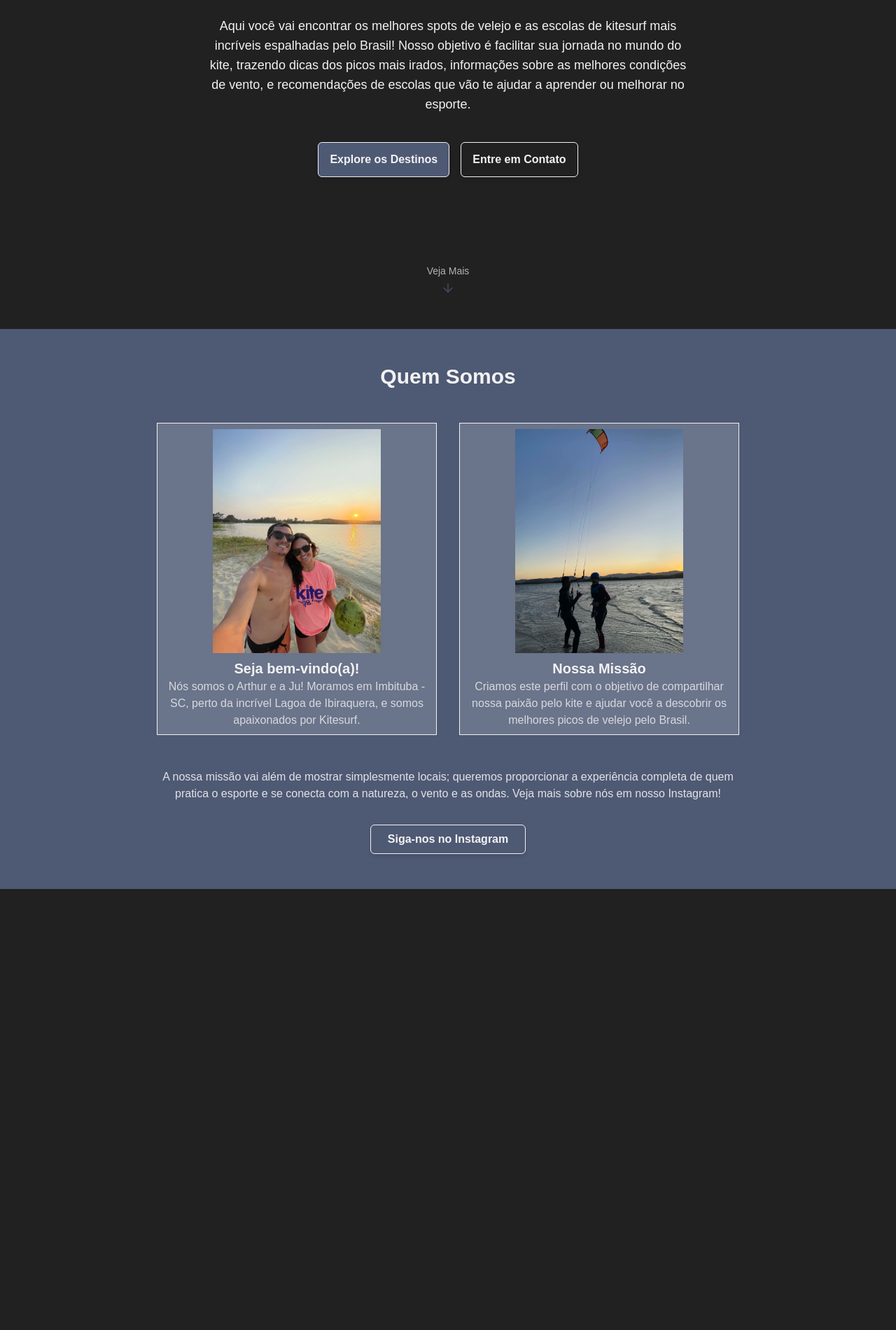
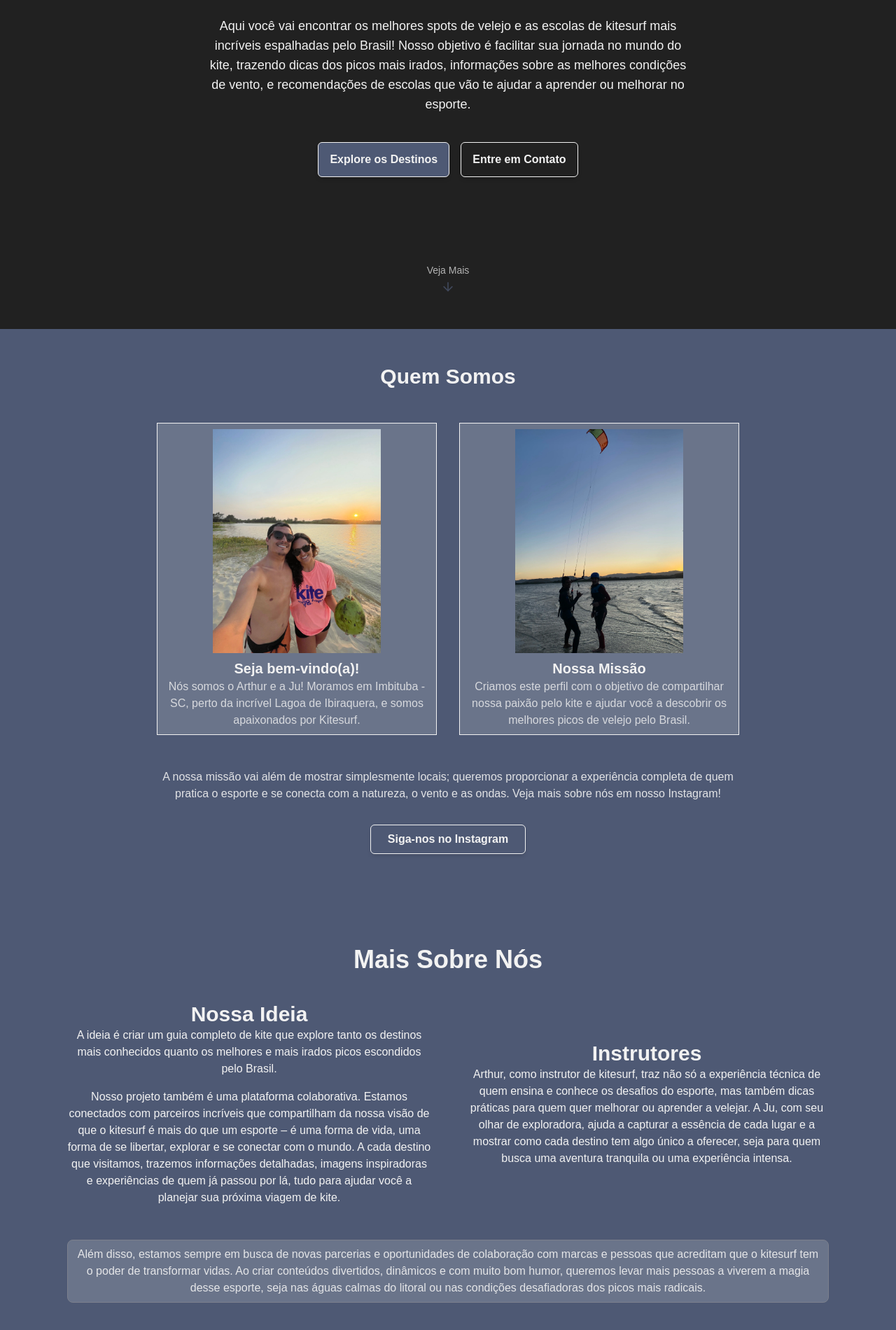
Before and after one commit to igorgp06/DestinosDoKite, a React (Vite) app in the folder frontend/: page / in a window 1280 px wide. Shown: the part 330-2230 px from the top of the page at 70% size. Before the commit the page ends 1600 px from the top, so only its background shows below. Built offline with nearby package versions, Linux system fonts and the light colour scheme.

Commit message:
[WORK 9.5] Seção More, separação dos componentes na HomePage e outras alterações.

```diff
--- a/frontend/package.json
+++ b/frontend/package.json
@@ -1,7 +1,7 @@
 {
   "name": "destinosdokite",
   "private": true,
-  "version": "0.9.3",
+  "version": "0.9.5",
   "type": "module",
   "scripts": {
     "dev": "vite",
--- a/frontend/src/index.css
+++ b/frontend/src/index.css
@@ -59,6 +59,10 @@
     --card-foreground: var(--blue-1);
   }
 
+  html {
+    @apply scroll-smooth;
+  }
+
   body {
     @apply bg-background text-foreground;
     font-family: 'Poppins', Arial, Helvetica, sans-serif;
@@ -103,7 +107,7 @@
 }
 
 @utility card-hover {
-  @apply transition-all duration-300 hover:scale-[1.02] hover:shadow-lg p-2;
+  @apply transition-all duration-300 hover:scale-[1.02] hover:shadow-lg p-2 hover:border hover:rounded-lg bg-card text-card-foreground;
 }
 
 #root {
--- a/frontend/src/pages/public/HomePage/HomePage.jsx
+++ b/frontend/src/pages/public/HomePage/HomePage.jsx
@@ -1,17 +1,22 @@
-import { Hero } from "./Hero";
-import { About } from "./About";
+import { Hero } from "./partials/Hero";
+import { About } from "./partials/About";
+import { More } from "./partials/More";
 
 export const HomePage = () => {
     return (
         <div className="flex flex-col">
-            <section id="hero" className="min-h-screen flex items-center justify-center bg-background">
+            <main id="hero" className="min-h-screen flex items-center justify-center bg-background">
                 <Hero />
-            </section>
+            </main>
 
             <section id="about" className="min-h-screen flex items-center justify-center bg-primary">
                 <About />
             </section>
 
+            <section id="more" className="min-h-[75vh] sm:min-h-[80vh] flex items-center justify-center bg-primary">
+                <More />
+            </section>
+
         </div>
     );
 };
--- a/frontend/src/pages/public/HomePage/About.jsx
+++ b/frontend/src/pages/public/HomePage/partials/About.jsx
@@ -1,8 +1,8 @@
-import { cn } from "../../../lib/utils"
+import { cn } from "../../../../lib/utils"
 
 export const About = () => {
     return (
-        <section className="relative min-h-screen flex flex-col align-center justify-center px-4" id="about">
+        <div className="relative min-h-[80vh] flex flex-col align-center justify-center px-4" id="about">
             <div className="container max-w-4xl mx-auto text-center z-10">
                 <h2 className="text-3xl md:text-4x1 font-bold mb-12 text-center text-primary-foreground">
                     Quem Somos
@@ -13,9 +13,9 @@ export const About = () => {
                         <div className="flex item-center justify-center flex-col gap-2 border bg-card card-hover">
                             <div className="flex item-center justify-center">
                                 <img
-                                    src="/public/assets/static/imgs/pages/HomePage/homePage-card-2.webp"
-                                    alt=""
-                                    className="max-w-80 max-h-80 rounded-1xl"
+                                    src="/assets/static/imgs/pages/HomePage/homePage-card-2.webp"
+                                    alt="Foto do Arthur e da Ju"
+                                    className="max-w-80 max-h-80 object-cover hover:rounded-t-xl hover:scale-101 transition-all duration-300"
                                 />
                             </div>
                             <div className="text-center">
@@ -24,7 +24,6 @@ export const About = () => {
                                     Nós somos o Arthur e a Ju! Moramos em Imbituba - SC, perto da incrível Lagoa de Ibiraquera, e somos apaixonados por Kitesurf.
                                 </p>
                             </div>
-
                         </div>
                     </div>
 
@@ -32,9 +31,9 @@ export const About = () => {
                         <div className="flex item-center justify-center flex-col gap-2 border bg-card card-hover">
                             <div className="flex item-center justify-center">
                                 <img
-                                    src="/public/assets/static/imgs/pages/HomePage/homePage-card-1.webp"
-                                    alt=""
-                                    className="max-w-80 max-h-80 rounded-1xl"
+                                    src="/assets/static/imgs/pages/HomePage/homePage-card-1.webp"
+                                    alt="Foto de umas das aulas de kite"
+                                    className="max-w-80 max-h-80 object-cover hover:rounded-t-xl hover:scale-101 transition-all duration-300"
                                 />
                             </div>
                             <div className="text-center">
@@ -69,7 +68,6 @@ export const About = () => {
                     </div>
                 </div>
             </div>
-
-        </section>
+        </div>
     )
 }
--- a/frontend/src/pages/public/HomePage/Hero.jsx
+++ b/frontend/src/pages/public/HomePage/partials/Hero.jsx
@@ -1,11 +1,11 @@
 import { Link } from "react-router-dom";
 import { ArrowDown } from "lucide-react";
-import { cn } from "../../../lib/utils";
+import { cn } from "../../../../lib/utils";
 
 export const Hero = () => {
     return (
 
-        <main className="relative min-h-screen flex flex-col align-center justify-center px-4" id="home">
+        <div className="relative min-h-screen flex flex-col align-center justify-center px-4" id="home">
 
             <div className="container max-w-3xl mx-auto text-center z-10">
                 <div className="space-y-8 ">
@@ -48,8 +48,10 @@ export const Hero = () => {
 
             <div className="absolute bottom-10 left-0 right-0 flex flex-col items-center text-primary-foreground opacity-70 animate-bounce">
                 <span className="text-sm text-primary-foreground mb-1">Veja Mais</span>
-                <ArrowDown className="h-5 w-5 text-primary" />
+                <a href="#about">
+                    <ArrowDown className="h-5 w-5 text-primary hover:scale-110 transition-transform duration-300" />
+                </a>
             </div>
-        </main>
+        </div>
     )
 }
--- /dev/null
+++ b/frontend/src/pages/public/HomePage/partials/More.jsx
@@ -0,0 +1,42 @@
+
+export const More = () => {
+    return (
+        <div className="relative flex flex-col align-center justify-center px-4" id="more">
+            <div className="container max-w-6xl mx-auto text-center z-10">
+                <h2 className="text-4xl md:text-4xl font-bold m-8 text-center text-primary-foreground">
+                    Mais Sobre Nós
+                </h2>
+
+                <div className="grid grid-cols-2 gap-12 items-center">
+                    <div className="col-span-2 md:col-span-1">
+                        <h3 className="mt-2 text-3xl font-semibold flex items-center gap-2 justify-center">Nossa Ideia</h3>
+                        <p className="text-1lg">
+                            A ideia é criar um guia completo de kite que explore tanto os destinos mais conhecidos quanto os melhores e mais irados picos escondidos pelo Brasil.
+                        </p>
+
+                        <p className="text-1lg color-primary-foreground/90 mt-4">
+                            Nosso projeto também é uma plataforma colaborativa. Estamos conectados com parceiros incríveis que compartilham da nossa visão de que o kitesurf é mais do que um esporte – é uma forma de vida, uma forma de se libertar, explorar e se conectar com o mundo. A cada destino que visitamos, trazemos informações detalhadas, imagens inspiradoras e experiências de quem já passou por lá, tudo para ajudar você a planejar sua próxima viagem de kite.
+                        </p>
+                    </div>
+
+                    <div className="col-span-2 md:col-span-1">
+                        <h3 className="mt-2 text-3xl font-semibold flex items-center gap-2 justify-center">Instrutores</h3>
+                        <p className="text-1lg color-primary-foreground/90">
+                            Arthur, como instrutor de kitesurf, traz não só a experiência técnica de quem ensina e conhece os desafios do esporte, mas também dicas práticas para quem quer melhorar ou aprender a velejar. A Ju, com seu olhar de exploradora, ajuda a capturar a essência de cada lugar e a mostrar como cada destino tem algo único a oferecer, seja para quem busca uma aventura tranquila ou uma experiência intensa.
+                        </p>
+                    </div>
+                </div>
+
+                <div className="mt-12 text-center text-primary-foreground/90">
+                    <div className="grid grid-cols-1 gap-8 items-center">
+                        <div className="space-y-6 bg-card p-2 border border-border rounded-lg hover:shadow-md transition-all duration-300 hover:scale-[1.02] hover:backdrop-blur-2xl">
+                            <p className="text-1lg color-primary-foreground/90">
+                                Além disso, estamos sempre em busca de novas parcerias e oportunidades de colaboração com marcas e pessoas que acreditam que o kitesurf tem o poder de transformar vidas. Ao criar conteúdos divertidos, dinâmicos e com muito bom humor, queremos levar mais pessoas a viverem a magia desse esporte, seja nas águas calmas do litoral ou nas condições desafiadoras dos picos mais radicais.
+                            </p>
+                        </div>
+                    </div>
+                </div>
+            </div>
+        </div>
+    )
+}
```
Also changed, not shown: 1 other file (tests, documents, lock files or other folders).
